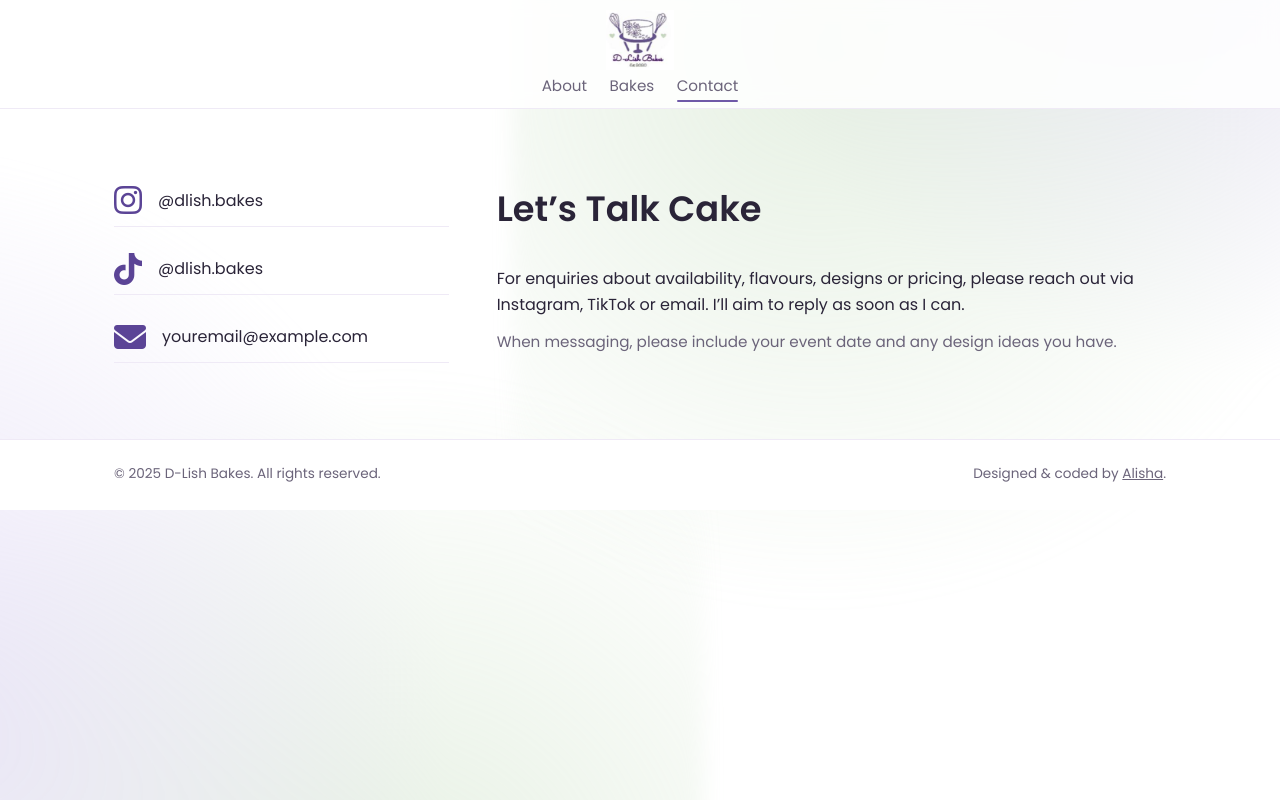
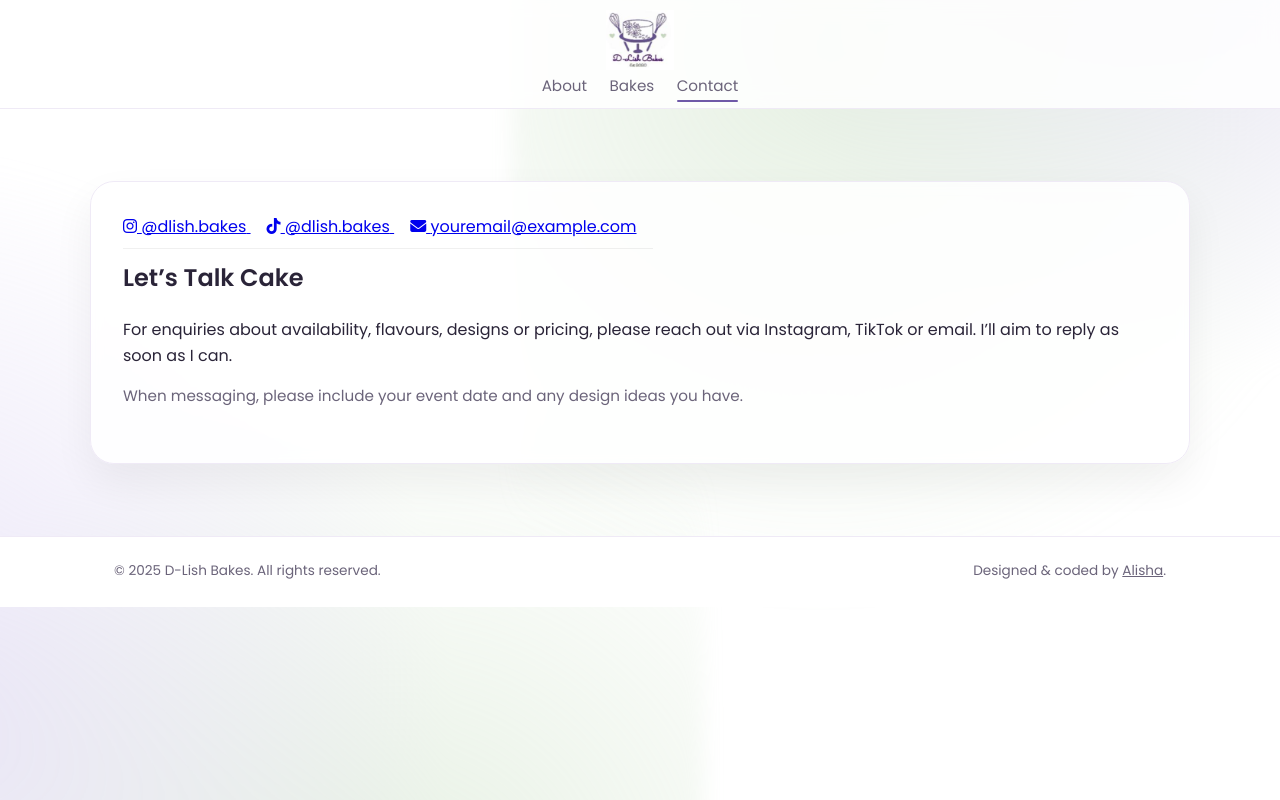
Before and after one commit to AaronLad99/dlish-bakes, a plain HTML site: page contact.html in a window 1280 px wide. Drawn offline with Linux system fonts and the light colour scheme.

Commit message:
Update style.css
Updated Contact page

```diff
--- a/style.css
+++ b/style.css
@@ -509,47 +509,63 @@ body::after {
 }
 
 /* SIMPLE CONTACT LAYOUT */
-.contact-simple-inner {
+/* .contact-simple-inner {
   display: grid;
   grid-template-columns: 1fr 2fr;
   gap: 3rem;
   align-items: center;
+} */
+
+/* CONTACT – card look and spacing */
+.contact-simple .container.contact-simple-inner {
+  background: rgba(255,255,255,0.85);
+  border: 1px solid var(--border-subtle);
+  border-radius: var(--radius-lg);
+  box-shadow: var(--shadow-soft);
+  backdrop-filter: blur(6px);
+  padding: 2rem 2rem;
 }
 
+/* grid stays the same; tweak gap on large screens */
+@media (min-width: 900px) {
+  .contact-simple-inner {
+    gap: 3rem;
+    padding: 2.2rem 2.4rem;
+  }
+}
+
+/* left column rows: lighter dividers, longer lines */
 .contact-icons {
-  display: flex;
-  flex-direction: column;
-  gap: 1.6rem;
+  gap: 1.2rem;
 }
 
 .contact-row {
-  display: flex;
-  align-items: center;
-  gap: 1rem;
-  text-decoration: none;
-  color: var(--text);
-  border-bottom: 1px solid var(--border-subtle);
-  padding-bottom: 0.6rem;
-  transition: transform 0.15s ease-out;
+  border-bottom: 1px solid rgba(0,0,0,0.06);
+  padding-bottom: 0.65rem;
 }
+.contact-row::after {
+  content: "";
+  flex: 1 1 auto;
+  height: 1px;
+  background: rgba(0,0,0,0.06);
+  margin-left: 1rem;
 
 .contact-row:hover {
   transform: translateX(4px);
 }
 
 .contact-icon {
-  font-size: 2rem;
-  color: var(--accent-dark);
+  font-size: 1.6rem;  /* smaller, calmer */
 }
 
 /* Title + text column */
+/* right column */
 .contact-message h1 {
-  margin-top: 0;
-  font-size: 2.2rem;
+  font-size: clamp(1.8rem, 4.2vw, 2.4rem);
+  margin-top: 0.2rem;
 }
-
 .contact-message p {
-  margin: 0 0 0.8rem;
+  color: var(--muted);
 }
 
 .contact-note {
@@ -557,21 +573,18 @@ body::after {
   font-size: 0.95rem;
 }
 
-/* MOBILE */
+/* mobile: center the card content a bit more */
 @media (max-width: 780px) {
+  .contact-simple .container.contact-simple-inner {
+    padding: 1.4rem 1.2rem;
+  }
   .contact-simple-inner {
-    grid-template-columns: 1fr;
     text-align: center;
   }
-
-  .contact-icons {
-    align-items: center;
-  }
-
-  .contact-row {
-    justify-content: center;
-    width: 100%;
-  }
+  .contact-icons { align-items: center; }
+  .contact-row { justify-content: center; width: 100%; }
+  .contact-row::after { display: none; } /* lines off on small screens */
+}
 }
 
 
```
